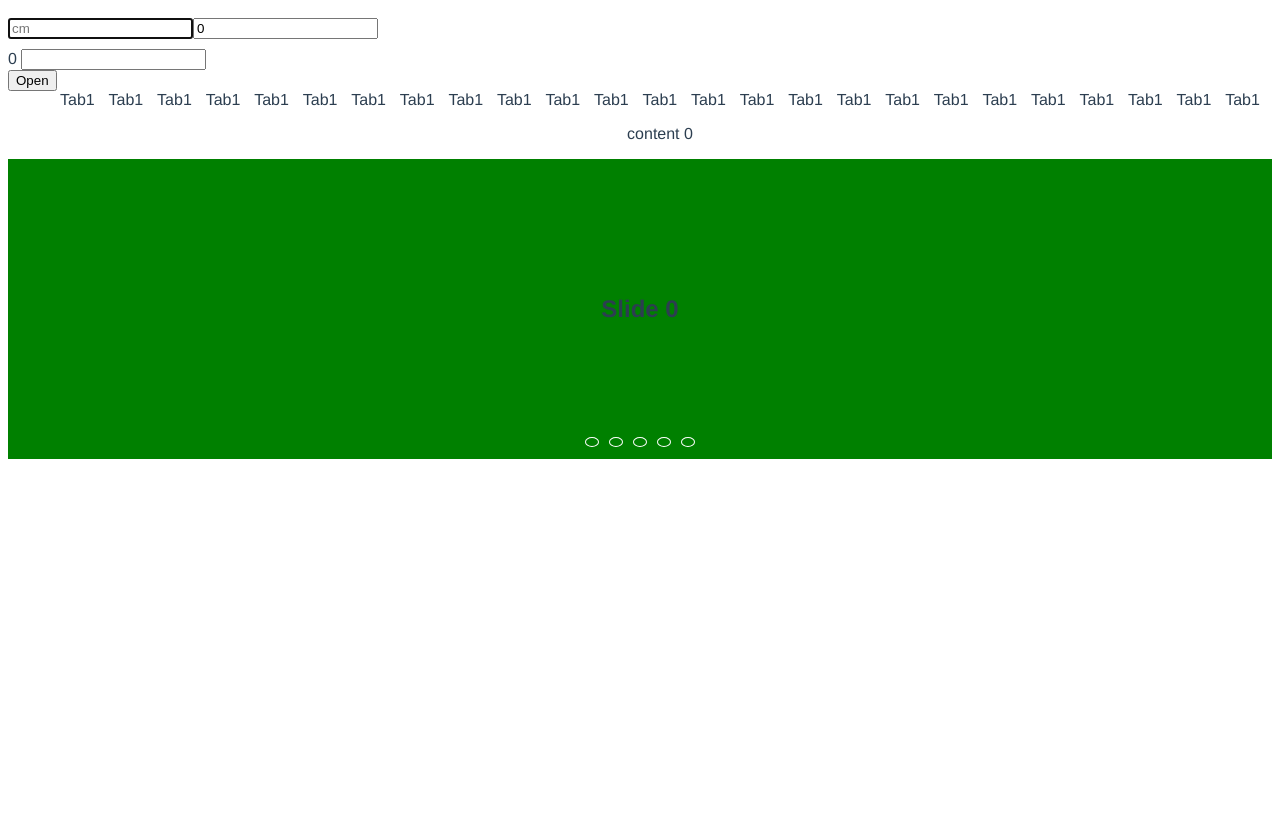
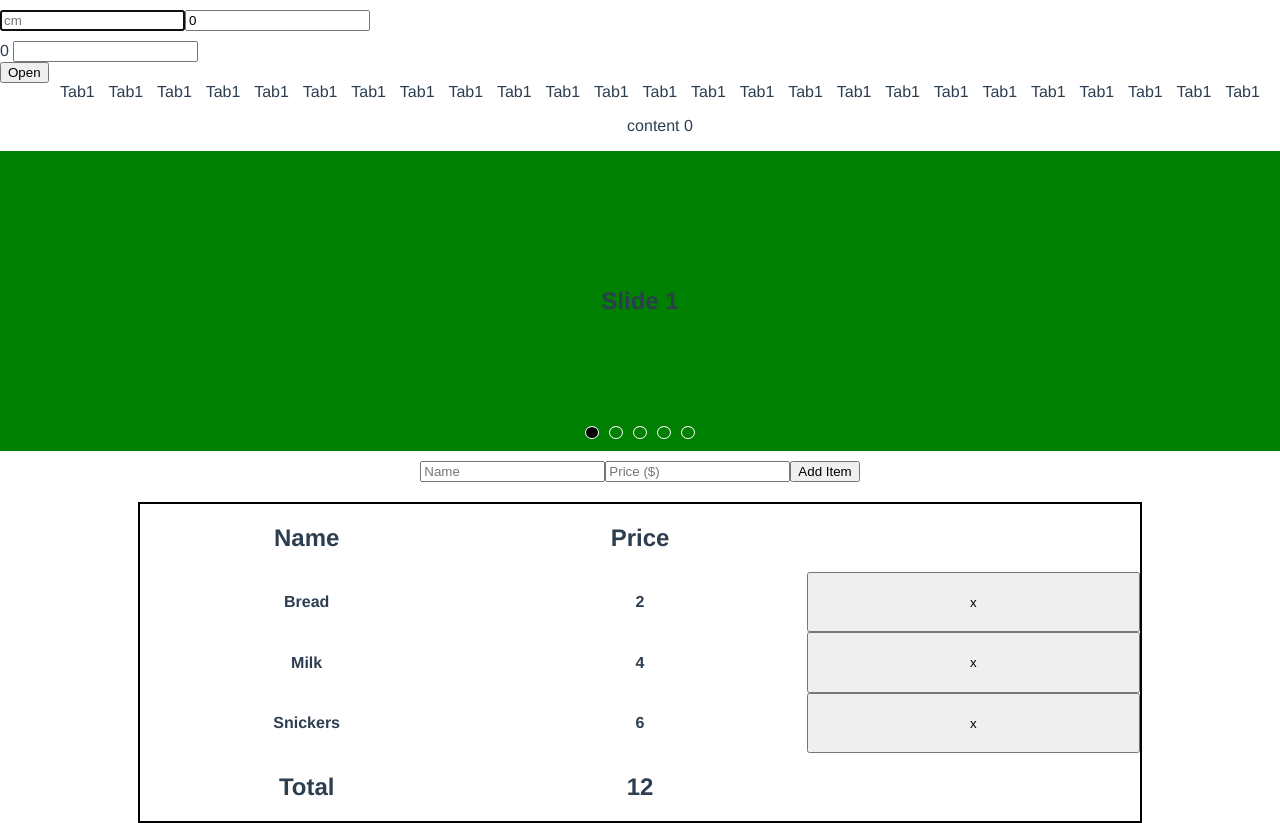
Before and after one commit to Vicu1/vue-transform-cm, a Vue app: page / in a window 1280 px wide. Before the commit the page ends 800 px from the top, so only its background shows below. Built offline with nearby package versions, Linux system fonts and the light colour scheme.

Commit message:
dinamic table

```diff
--- a/public/index.html
+++ b/public/index.html
@@ -7,7 +7,7 @@
     <link rel="icon" href="<%= BASE_URL %>favicon.ico">
     <title><%= htmlWebpackPlugin.options.title %></title>
   </head>
-  <body>
+  <body style="margin: 0">
     <noscript>
       <strong>We're sorry but <%= htmlWebpackPlugin.options.title %> doesn't work properly without JavaScript enabled. Please enable it to continue.</strong>
     </noscript>
--- a/src/App.vue
+++ b/src/App.vue
@@ -3,6 +3,7 @@ import FirstComponent from '@/components/FirstComponent.vue';
 import Modal from '@/components/Modal.vue';
 import Tabs from '@/components/Tabs.vue';
 import Carousel from "@/components/Carousel";
+import Table from "@/components/Table.vue";
 
 export default {
   name: "App",
@@ -11,7 +12,8 @@ export default {
     FirstComponent,
     Modal,
     Tabs,
-    Carousel
+    Carousel,
+    Table
   },
 
   data: () => ({
@@ -78,6 +80,7 @@ export default {
     </modal>
     <tabs/>
     <carousel/>
+    <Table/>
   </div>
 </template>
 
--- a/src/components/Carousel.vue
+++ b/src/components/Carousel.vue
@@ -7,52 +7,65 @@ export default {
     model: {
       buttonView: false,
     },
-    currentSlide: 0
+    currentSlide: 1,
+    dots__active: "",
   }),
 
   methods: {
-    buttons() {
+    showButtons() {
       this.model.buttonView = true;
     },
     removeButtons() {
       this.model.buttonView = false;
     },
-    nextSlide(){
-      if (this.currentSlide < this.carouselItems.length){
-      this.currentSlide++;
-      }else if (this.currentSlide === this.carouselItems.length){
-        this.currentSlide = 0;
+    nextSlide() {
+      if (this.currentSlide < this.carouselItems.length) {
+        this.currentSlide++;
+      } else if (this.currentSlide === this.carouselItems.length) {
+        this.currentSlide = 1;
       }
     },
-    prevSlide(){
-      if (this.currentSlide !== 0){
+    prevSlide() {
+      if (this.currentSlide !== 1) {
         this.currentSlide--;
-      }else if (this.currentSlide === 0){
+      } else if (this.currentSlide === 1) {
         this.currentSlide = this.carouselItems.length;
       }
-    }
-  }
+    },
+    changeSlide(index) {
+      this.currentSlide = index + 1;
+    },
+  },
 }
 </script>
 
 <template>
   <div>
-    <div class="carousel"
+    <div
+        class="carousel"
         @mouseleave="removeButtons()"
-        @mouseover="buttons()">
-      <div :class="{ 'display-none': index !== currentSlide }" v-for="(slide, index) of carouselItems" :key="index"
-           style="position:absolute;"></div>
-      <button @click="prevSlide()" v-if="model.buttonView" class="prev">prev</button>
+        @mouseover="showButtons()"
+    >
+      <div
+          v-for="(_, index) of carouselItems"
+          :key="index"
+          :class="{ 'display-none': index !== currentSlide }"
+          style="position: absolute;">
+      </div>
+      <button v-if="model.buttonView" class="prev" @click="prevSlide()">prev</button>
       <h2>
         Slide {{ currentSlide }}
       </h2>
-      <button @click="nextSlide()" v-if="model.buttonView" class="next">next</button>
+      <button v-if="model.buttonView" class="next" @click="nextSlide()">next</button>
       <div class="dots__block">
-        <button class="dots" v-for="dot of carouselItems" :key="dot">
-
+        <button
+            v-for="(dots, index)  of carouselItems"
+            :key="dots"
+            :class="{ 'dots__active': index + 1 === currentSlide }"
+            class="dots"
+            @click="changeSlide(index)">
         </button>
       </div>
-
     </div>
   </div>
 </template>
@@ -90,19 +103,26 @@ export default {
   border: 1px solid #fff;
   border-radius: 50%;
   width: 10px;
-  height: 10px;
+  height: 13px;
   cursor: pointer;
   margin: 0 5px;
 }
-.dots__block{
+
+.dots__block {
   position: absolute;
   bottom: 10px;
   left: 50%;
   transform: translateX(-50%);
 }
-.dots:hover{
+
+.dots:hover {
   background-color: black;
 }
+
+.dots__active {
+  background-color: black;
+}
+
 h2 {
   margin: 0;
   display: flex;
--- /dev/null
+++ b/src/components/Table.vue
@@ -0,0 +1,90 @@
+<script>
+export default {
+  name: 'Table',
+
+  data: () => ({
+    value_title: '',
+    value_price: '',
+    tableItems: [
+      {title: 'Bread', price: 2 , },
+      {title: 'Milk', price: 4 , },
+      {title: 'Snickers', price: 6 , }
+
+    ],
+  }),
+
+  computed: {
+    total() {
+      return this.tableItems.reduce((acc, item) => acc + item.price, 0);
+    }
+  },
+
+  methods: {
+    addItem() {
+      if (this.value_title && this.value_price){
+        this.tableItems.push({title: this.value_title, price: Number(this.value_price)});
+        this.value_title = '';
+        this.value_price = '';
+      }
+    },
+    removeItem(index) {
+      this.tableItems.splice(index, 1);
+    },
+  }
+}
+
+</script>
+
+<template>
+  <div>
+    <input v-model="value_title" placeholder="Name" type="text">
+    <input v-model="value_price" placeholder="Price ($)" type="number">
+    <button @click="addItem()">
+      Add Item
+    </button>
+    <div class="table">
+      <div class="table-row">
+        <h2>
+          Name
+        </h2>
+        <h2>
+          Price
+        </h2>
+      </div>
+      <div v-for="(item, index) of tableItems" :key="index" class="table-row">
+        <h4>
+          {{ item.title }}
+        </h4>
+        <h4>
+          {{ item.price }}
+        </h4>
+        <button @click="removeItem(index)">
+          x
+        </button>
+      </div>
+      <div class="table-row">
+        <h2>Total</h2>
+        <h2>{{total}}</h2>
+      </div>
+    </div>
+  </div>
+</template>
+
+<style scoped>
+div {
+  text-align: center;
+}
+
+.table {
+  margin: 20px auto 0;
+  max-width: 1000px;
+  border: 2px solid black;
+
+}
+
+.table-row {
+  display: grid;
+  grid-template-columns: 1fr 1fr 1fr;
+}
+
+</style>
--- a/src/components/Tabs.vue
+++ b/src/components/Tabs.vue
@@ -10,7 +10,7 @@ export default {
 
   data: () => ({
     tabsTitle: [...new Array(25)],
-    activeTab: 0
+    activeTab: 0,
   }),
 
   methods: {
```
